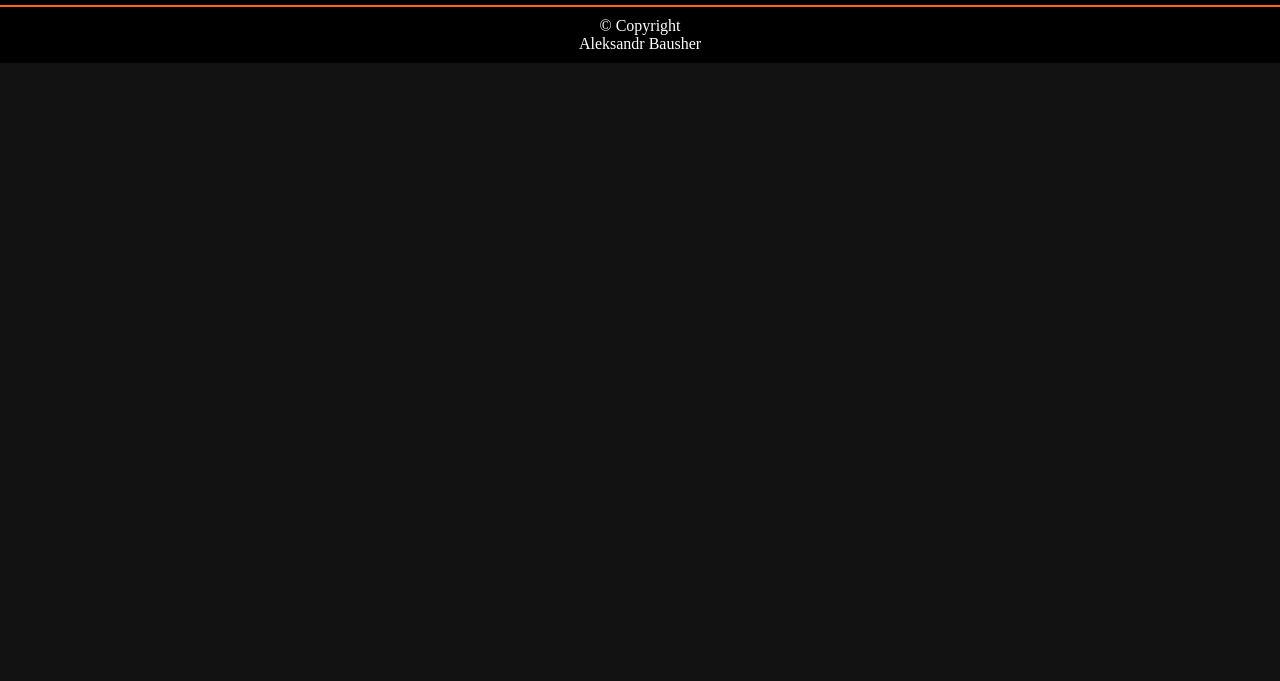
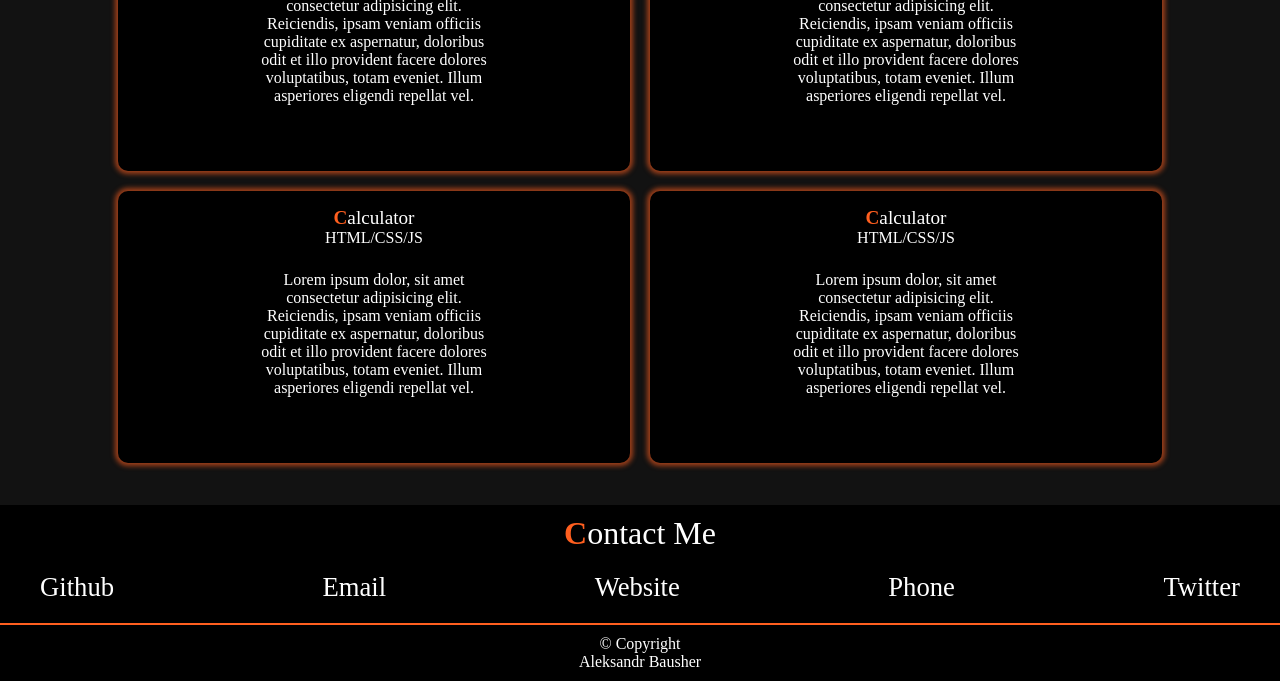
Before and after one commit to AleksandrBausher/MyPortfolio, a plain HTML site: page index.html in a window 1280 px wide. Shown: the part 660-1341 px from the top of the page. Before the commit the page ends 800 px from the top, so only its background shows below. Drawn offline with Linux system fonts and the light colour scheme.

Commit message:
created work section and work tiles

```diff
--- a/css/styles.css
+++ b/css/styles.css
@@ -9,14 +9,12 @@ body {
   display: flex;
   flex-direction: column;
 }
-
 p {
   margin: 0;
 }
 b {
   color: #ff5f1f;
 }
-
 a {
   cursor: default;
   text-decoration: none;
@@ -24,15 +22,22 @@ a {
 }
 
 nav {
+  position: fixed;
   padding: 10px;
-  justify-content: space-between;
   display: flex;
   flex-direction: row;
+  justify-content: space-between;
+  gap: 30vw;
+  background-color: rgba(12, 12, 12, 0.8);
 }
+
+nav a {
+  cursor: pointer;
+}
+
 .myName {
   width: fit-content;
 }
-
 .navButtonContainer {
   cursor: pointer;
   display: flex;
@@ -62,13 +67,11 @@ footer {
   flex-direction: row;
   justify-content: space-between;
 }
-
 .contact a {
   cursor: pointer;
   font-size: smaller;
   padding: 5px 25px;
 }
-
 .contact a:hover {
   border-radius: 1rem;
   background-color: #ff5f1f;
@@ -81,7 +84,6 @@ footer {
 .sperator {
   border: 0.5px solid #ff5f1f;
 }
-
 #about {
   background-color: black;
   background-image: url("/images/background.gif");
@@ -90,21 +92,17 @@ footer {
   justify-content: space-around;
   padding: 5rem;
 }
-
 #about img {
   height: 20rem;
 }
-
 .description {
   display: flex;
   flex-direction: column;
 }
-
 .description p {
   font-size: 1.2rem;
   width: 50vw;
 }
-
 .description a {
   font-size: 1.5rem;
   margin-top: 3rem;
@@ -116,8 +114,46 @@ footer {
   width: fit-content;
   border-radius: 5px;
 }
-
 .description a:hover {
   background-color: white;
   color: #ff5f1f;
 }
+
+#work {
+  padding: 2rem;
+}
+.workTilesContainer {
+  display: flex;
+  flex-wrap: wrap;
+  flex-direction: row;
+  justify-content: center;
+}
+
+.workTiles {
+  display: flex;
+  flex-direction: column;
+  overflow: hidden;
+  margin: 10px;
+  padding: 1rem;
+  border-radius: 10px;
+  width: 30rem;
+  height: 15rem;
+  text-align: center;
+  background-color: black;
+  box-shadow: 0px 0px 5px 3px rgba(255, 95, 31, 0.6);
+  align-items: center;
+}
+
+.workTiles .heading {
+  font-size: 1.2rem;
+}
+
+.workTiles .subheading {
+  font-size: 1rem;
+}
+
+.workTiles .projectDescr {
+  margin-top: 1.5rem;
+  font-size: 1rem;
+  width: 15rem;
+}
--- a/index.html
+++ b/index.html
@@ -12,7 +12,7 @@
       <nav>
         <div class="myName"><b>A</b>leksandr <b>B</b>ausher</div>
         <div class="navButtonContainer">
-          <div class="navButton"><a href="#home">Home</a></div>
+          <div class="navButton"><a href="#about">Home</a></div>
           <div class="navButton"><a href="#about">About</a></div>
           <div class="navButton"><a href="#work">Work</a></div>
           <div class="navButton"><a href="#about">About</a></div>
@@ -37,6 +37,52 @@
           <a href="#work">My Work</a>
         </div>
       </div>
+
+      <div id="work">
+        <p><b>M</b>y <b>W</b>orks</p>
+        <div class="workTilesContainer">
+          <div class="workTiles">
+            <p class="heading"><b>C</b>alculator</p>
+            <p class="subheading">HTML/CSS/JS</p>
+            <p class="projectDescr">
+              Lorem ipsum dolor, sit amet consectetur adipisicing elit.
+              Reiciendis, ipsam veniam officiis cupiditate ex aspernatur,
+              doloribus odit et illo provident facere dolores voluptatibus,
+              totam eveniet. Illum asperiores eligendi repellat vel.
+            </p>
+          </div>
+          <div class="workTiles">
+            <p class="heading"><b>C</b>alculator</p>
+            <p class="subheading">HTML/CSS/JS</p>
+            <p class="projectDescr">
+              Lorem ipsum dolor, sit amet consectetur adipisicing elit.
+              Reiciendis, ipsam veniam officiis cupiditate ex aspernatur,
+              doloribus odit et illo provident facere dolores voluptatibus,
+              totam eveniet. Illum asperiores eligendi repellat vel.
+            </p>
+          </div>
+          <div class="workTiles">
+            <p class="heading"><b>C</b>alculator</p>
+            <p class="subheading">HTML/CSS/JS</p>
+            <p class="projectDescr">
+              Lorem ipsum dolor, sit amet consectetur adipisicing elit.
+              Reiciendis, ipsam veniam officiis cupiditate ex aspernatur,
+              doloribus odit et illo provident facere dolores voluptatibus,
+              totam eveniet. Illum asperiores eligendi repellat vel.
+            </p>
+          </div>
+          <div class="workTiles">
+            <p class="heading"><b>C</b>alculator</p>
+            <p class="subheading">HTML/CSS/JS</p>
+            <p class="projectDescr">
+              Lorem ipsum dolor, sit amet consectetur adipisicing elit.
+              Reiciendis, ipsam veniam officiis cupiditate ex aspernatur,
+              doloribus odit et illo provident facere dolores voluptatibus,
+              totam eveniet. Illum asperiores eligendi repellat vel.
+            </p>
+          </div>
+        </div>
+      </div>
     </main>
     <footer id="contact">
       <p><b>C</b>ontact Me</p>
```
